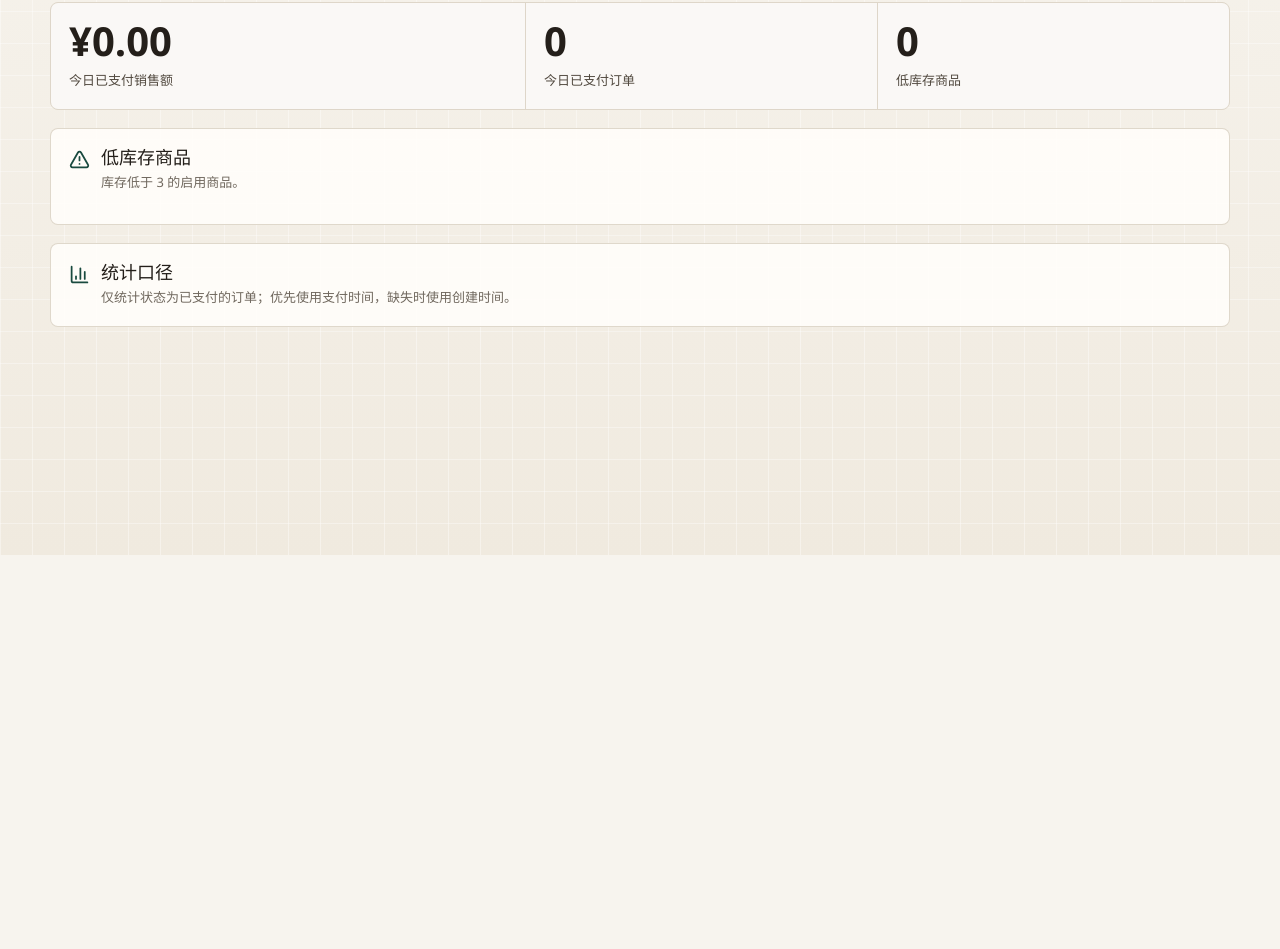
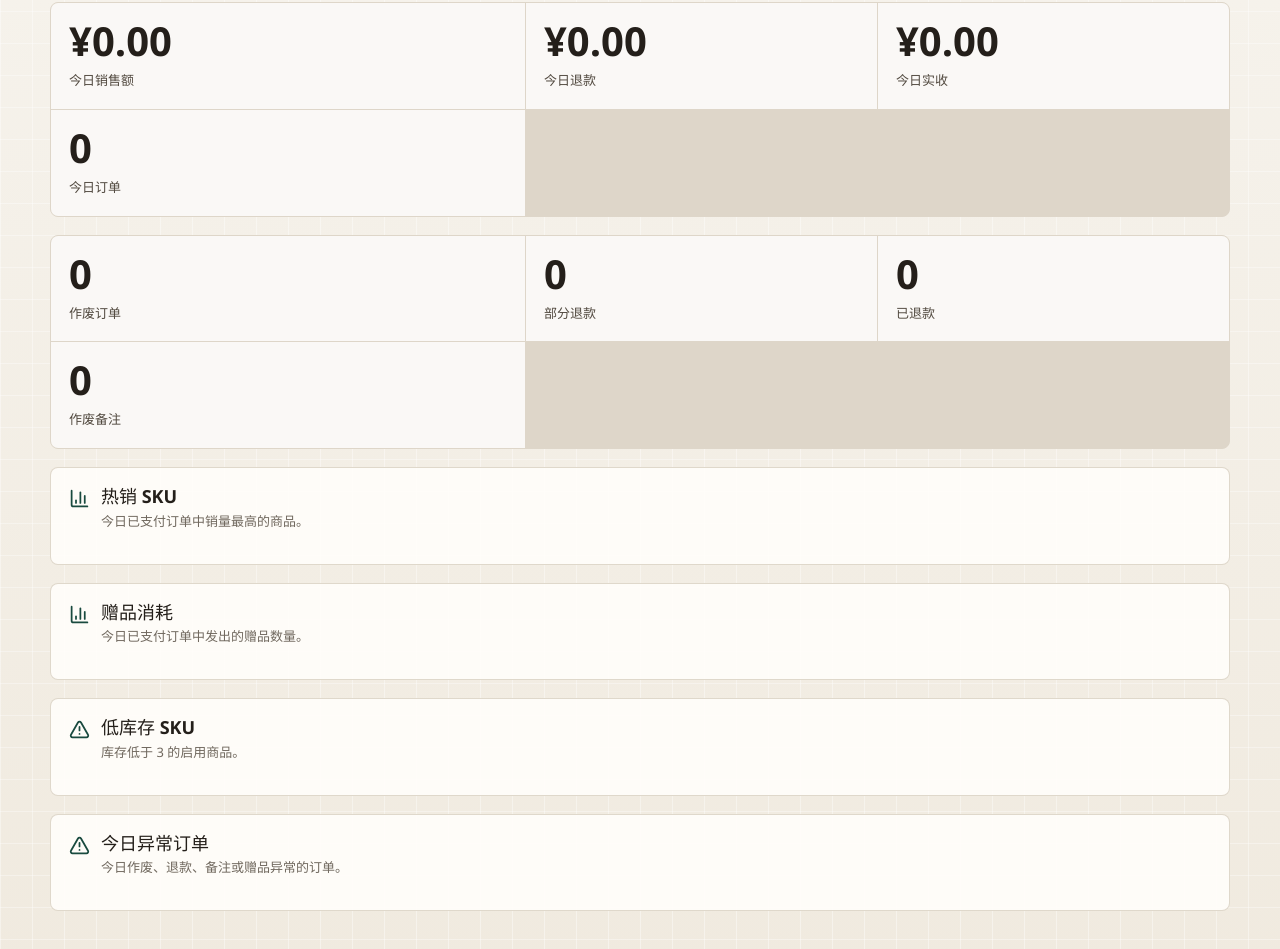
Before and after one commit to mattvxiao-commits/mattvxiao-commits.github.io, a React (Vite) app: page /dashboard in a window 1280 px wide. Shown: the part 245-1194 px from the top of the page. Before the commit the page ends 800 px from the top, so only its background shows below. Built offline with nearby package versions, Linux system fonts and the light colour scheme.

Commit message:
feat: show light dashboard sections

```diff
--- a/src/pages/DashboardPage.tsx
+++ b/src/pages/DashboardPage.tsx
@@ -1,30 +1,19 @@
 import { AlertTriangle, BarChart3, PackageX, RefreshCw } from "lucide-react";
 import { useEffect, useMemo, useState } from "react";
-import { listOrders, listProducts } from "../db/repositories";
+import { listOrderItems, listOrders, listProducts, listRefunds } from "../db/repositories";
+import { buildDashboardModel } from "../domain/dashboard";
 import { formatMoney } from "../domain/money";
-import type { Order, Product } from "../domain/types";
+import type { Order, OrderItem, OrderRefund, Product } from "../domain/types";
 
 type DashboardState = {
   orders: Order[];
+  orderItems: OrderItem[];
   products: Product[];
+  refunds: OrderRefund[];
 };
 
-function orderBusinessTime(order: Order): string {
-  return order.paidAt ?? order.createdAt;
-}
-
-function isSameLocalDay(value: string, day: Date): boolean {
-  const date = new Date(value);
-
-  return (
-    date.getFullYear() === day.getFullYear() &&
-    date.getMonth() === day.getMonth() &&
-    date.getDate() === day.getDate()
-  );
-}
-
 export default function DashboardPage() {
-  const [data, setData] = useState<DashboardState>({ orders: [], products: [] });
+  const [data, setData] = useState<DashboardState>({ orders: [], orderItems: [], products: [], refunds: [] });
   const [isLoading, setIsLoading] = useState(true);
   const [error, setError] = useState<string>();
 
@@ -33,8 +22,9 @@ export default function DashboardPage() {
     setError(undefined);
 
     try {
-      const [orders, products] = await Promise.all([listOrders(), listProducts()]);
-      setData({ orders, products });
+      const [orders, products, refunds] = await Promise.all([listOrders(), listProducts(), listRefunds()]);
+      const orderItemsByOrder = await Promise.all(orders.map((order) => listOrderItems(order.id)));
+      setData({ orders, orderItems: orderItemsByOrder.flat(), products, refunds });
     } catch {
       setError("仪表盘数据加载失败，请刷新后重试。");
     } finally {
@@ -46,28 +36,25 @@ export default function DashboardPage() {
     void refreshDashboard();
   }, []);
 
-  const todayPaidOrders = useMemo(() => {
-    const today = new Date();
-
-    return data.orders.filter((order) => order.status === "paid" && isSameLocalDay(orderBusinessTime(order), today));
-  }, [data.orders]);
-
-  const todayPaidAmount = todayPaidOrders.reduce((sum, order) => sum + order.payableAmount, 0);
-  const lowStockProducts = useMemo(
+  const dashboard = useMemo(
     () =>
-      data.products
-        .filter((product) => product.status === "active" && product.stockQty < 3)
-        .sort((a, b) => a.stockQty - b.stockQty || a.name.localeCompare(b.name, "zh-Hans-CN")),
-    [data.products]
+      buildDashboardModel({
+        day: new Date(),
+        orders: data.orders,
+        orderItems: data.orderItems,
+        products: data.products,
+        refunds: data.refunds
+      }),
+    [data]
   );
 
   return (
     <section className="dashboardPage" aria-labelledby="dashboard-title">
       <div className="dashboardHeader">
         <div>
-          <p className="eyebrow">Overview</p>
+          <p className="eyebrow">经营看板</p>
           <h1 id="dashboard-title">仪表盘</h1>
-          <p>查看今日已支付销售和需要补货的商品。</p>
+          <p>查看今日销售、售后、热销商品和库存风险。</p>
         </div>
         <button type="button" className="secondaryButton" disabled={isLoading} onClick={() => void refreshDashboard()}>
           <RefreshCw size={17} aria-hidden="true" />
@@ -85,57 +72,165 @@ export default function DashboardPage() {
 
       <div className="dashboardMetricStrip" aria-label="今日经营概览">
         <div>
-          <span>{formatMoney(todayPaidAmount)}</span>
-          <p>今日已支付销售额</p>
+          <span>{formatMoney(dashboard.summary.paidAmount)}</span>
+          <p>今日销售额</p>
         </div>
         <div>
-          <span>{todayPaidOrders.length}</span>
-          <p>今日已支付订单</p>
+          <span>{formatMoney(dashboard.summary.refundAmount)}</span>
+          <p>今日退款</p>
         </div>
         <div>
-          <span>{lowStockProducts.length}</span>
-          <p>低库存商品</p>
+          <span>{formatMoney(dashboard.summary.netAmount)}</span>
+          <p>今日实收</p>
+        </div>
+        <div>
+          <span>{dashboard.summary.paidOrderCount}</span>
+          <p>今日订单</p>
         </div>
       </div>
 
-      <section className="dashboardSection" aria-labelledby="low-stock-title">
+      <div className="dashboardMetricStrip" aria-label="今日售后概览">
+        <div>
+          <span>{dashboard.summary.cancelledOrderCount}</span>
+          <p>作废订单</p>
+        </div>
+        <div>
+          <span>{dashboard.summary.partialRefundOrderCount}</span>
+          <p>部分退款</p>
+        </div>
+        <div>
+          <span>{dashboard.summary.fullyRefundedOrderCount}</span>
+          <p>已退款</p>
+        </div>
+        <div>
+          <span>{dashboard.summary.notedCancelledOrderCount}</span>
+          <p>作废备注</p>
+        </div>
+      </div>
+
+      <section className="dashboardSection" aria-labelledby="top-selling-sku-title">
         <div className="sectionTitle">
-          <AlertTriangle size={21} aria-hidden="true" />
+          <BarChart3 size={21} aria-hidden="true" />
           <div>
-            <h2 id="low-stock-title">低库存商品</h2>
-            <p>库存低于 3 的启用商品。</p>
+            <h2 id="top-selling-sku-title">热销 SKU</h2>
+            <p>今日已支付订单中销量最高的商品。</p>
           </div>
         </div>
 
-        {!isLoading && lowStockProducts.length === 0 ? (
+        {!isLoading && dashboard.topSellingSkuRows.length === 0 ? (
           <div className="dashboardEmpty">
             <PackageX size={24} aria-hidden="true" />
-            <p>暂无低库存商品。</p>
+            <p>暂无热销 SKU。</p>
           </div>
         ) : null}
 
         <div className="lowStockList">
-          {lowStockProducts.map((product) => (
-            <article className="lowStockRow" key={product.id}>
+          {dashboard.topSellingSkuRows.map((row) => (
+            <article className="lowStockRow" key={row.productId}>
               <div>
-                <h3>{product.name}</h3>
-                <p>{product.spu}</p>
+                <h3>{row.productName}</h3>
+                <p>{row.spu}</p>
               </div>
-              <span className={product.stockQty === 0 ? "stockBadge isOut" : "stockBadge"}>
-                库存 {product.stockQty}
+              <span className="stockBadge">
+                {row.quantity} 件 / {formatMoney(row.amount)}
               </span>
             </article>
           ))}
         </div>
       </section>
 
-      <section className="dashboardSection" aria-labelledby="dashboard-note-title">
+      <section className="dashboardSection" aria-labelledby="gift-consumption-title">
         <div className="sectionTitle">
           <BarChart3 size={21} aria-hidden="true" />
           <div>
-            <h2 id="dashboard-note-title">统计口径</h2>
-            <p>仅统计状态为已支付的订单；优先使用支付时间，缺失时使用创建时间。</p>
+            <h2 id="gift-consumption-title">赠品消耗</h2>
+            <p>今日已支付订单中发出的赠品数量。</p>
           </div>
+        </div>
+
+        {!isLoading && dashboard.giftConsumptionRows.length === 0 ? (
+          <div className="dashboardEmpty">
+            <PackageX size={24} aria-hidden="true" />
+            <p>暂无赠品消耗。</p>
+          </div>
+        ) : null}
+
+        <div className="lowStockList">
+          {dashboard.giftConsumptionRows.map((row) => (
+            <article className="lowStockRow" key={row.productId}>
+              <div>
+                <h3>{row.productName}</h3>
+                <p>{row.spu}</p>
+              </div>
+              <span className="stockBadge">消耗 {row.quantity}</span>
+            </article>
+          ))}
+        </div>
+      </section>
+
+      <section className="dashboardSection" aria-labelledby="low-stock-sku-title">
+        <div className="sectionTitle">
+          <AlertTriangle size={21} aria-hidden="true" />
+          <div>
+            <h2 id="low-stock-sku-title">低库存 SKU</h2>
+            <p>库存低于 3 的启用商品。</p>
+          </div>
+        </div>
+
+        {!isLoading && dashboard.lowStockRows.length === 0 ? (
+          <div className="dashboardEmpty">
+            <PackageX size={24} aria-hidden="true" />
+            <p>暂无低库存 SKU。</p>
+          </div>
+        ) : null}
+
+        <div className="lowStockList">
+          {dashboard.lowStockRows.map((row) => (
+            <article className="lowStockRow" key={row.productId}>
+              <div>
+                <h3>{row.productName}</h3>
+                <p>{row.spu}</p>
+              </div>
+              <span className={row.stockQty === 0 ? "stockBadge isOut" : "stockBadge"}>
+                库存 {row.stockQty}
+              </span>
+            </article>
+          ))}
+        </div>
+      </section>
+
+      <section className="dashboardSection" aria-labelledby="exception-orders-title">
+        <div className="sectionTitle">
+          <AlertTriangle size={21} aria-hidden="true" />
+          <div>
+            <h2 id="exception-orders-title">今日异常订单</h2>
+            <p>今日作废、退款、备注或赠品异常的订单。</p>
+          </div>
+        </div>
+
+        {!isLoading && dashboard.exceptionRows.length === 0 ? (
+          <div className="dashboardEmpty">
+            <PackageX size={24} aria-hidden="true" />
+            <p>暂无异常订单。</p>
+          </div>
+        ) : null}
+
+        <div className="lowStockList">
+          {dashboard.exceptionRows.map((row) => (
+            <article className="lowStockRow" key={row.orderId}>
+              <div>
+                <h3>{row.orderNo}</h3>
+                <p>{formatMoney(row.payableAmount)}</p>
+              </div>
+              <span>
+                {row.badges.map((badge) => (
+                  <span className="stockBadge" key={`${row.orderId}-${badge}`}>
+                    {badge}
+                  </span>
+                ))}
+              </span>
+            </article>
+          ))}
         </div>
       </section>
     </section>
```
Also changed, not shown: 1 other file (tests, documents, lock files or other folders).
